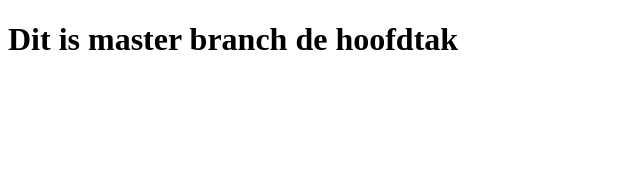
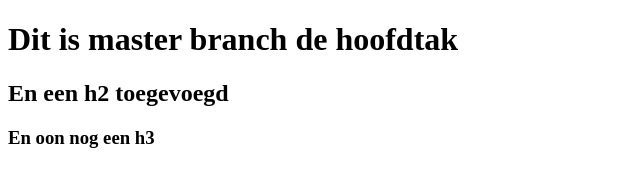
Before and after one commit to LarryHD/GitTest, a plain HTML site: page index.html in a window 1280 px wide. Shown: the whole page, without its empty margins (0-640 px from the left). Drawn offline with Linux system fonts and the light colour scheme.

Commit message:
h2 en h3 toegevoegd

```diff
--- a/index.html
+++ b/index.html
@@ -5,5 +5,7 @@
 </head>
 <body>
 <h1>Dit is master branch de hoofdtak</h1>
+<h2>En een h2 toegevoegd</h2>
+<h3>En oon nog een h3</h3>
 </body>
 </html>
```
